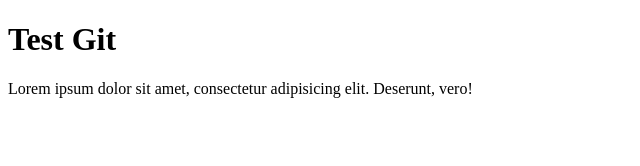
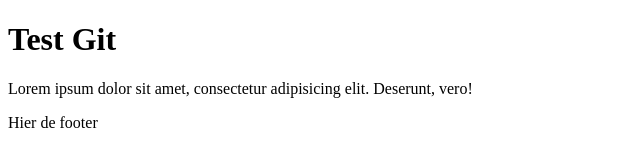
Before and after one commit to koentimmers/gitbijles, a plain HTML site: page index.html in a window 1280 px wide. Shown: the whole page, without its empty margins (0-640 px from the left). Drawn offline with Linux system fonts and the light colour scheme.

Commit message:
footer toegevoegd

```diff
--- a/index.html
+++ b/index.html
@@ -8,5 +8,7 @@
 
 	<h1>Test Git</h1>
 	<p>Lorem ipsum dolor sit amet, consectetur adipisicing elit. Deserunt, vero!</p>
+
+	<footer>Hier de footer</footer>
 </body>
 </html>
```
